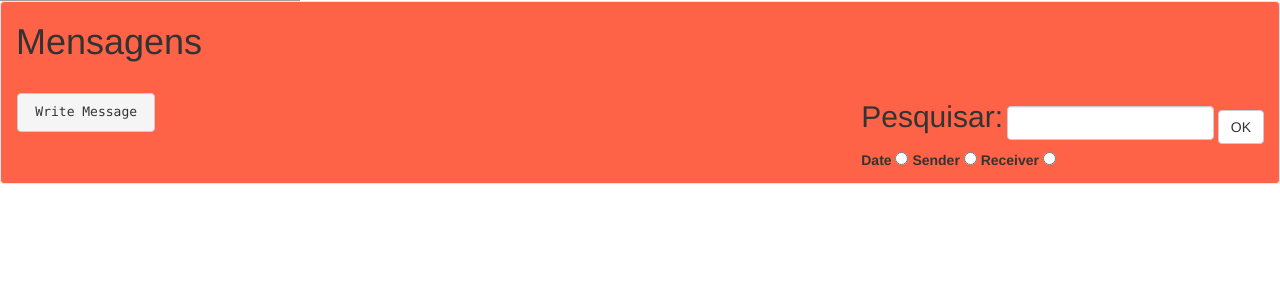
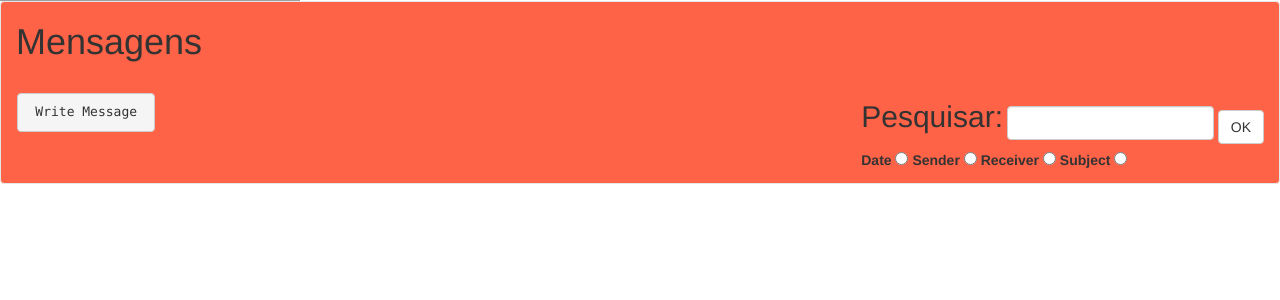
Before and after one commit to Cesar-rso/FoodServer, a Django app: page /messages in a window 1280 px wide. Shown: the part 291-591 px from the top of the page. Run offline with Django 3.2, Linux system fonts and the light colour scheme; data that the repository does not hold is empty; some libraries are stand-ins or nearby versions; grey boxes are pictures that could not be loaded.

Commit message:
Updated messages model, added subject field

```diff
--- a/orders/models.py
+++ b/orders/models.py
@@ -103,4 +103,5 @@ class Messages(models.Model):
         related_name='user_receiver',
     )
     date = models.DateTimeField(default=datetime.datetime.now)
+    subject = models.CharField(max_length=200, default="")
     message = models.CharField(max_length=800)
--- a/orders/templates/orders/messages.html
+++ b/orders/templates/orders/messages.html
@@ -20,6 +20,8 @@
                     <input type="radio" id="sender" name="search_type" value="sender">
                     <label for="receiver">Receiver  </label>
                     <input type="radio" id="receiver" name="search_type" value="receiver">
+                    <label for="receiver">Subject  </label>
+                    <input type="radio" id="subject" name="search_type" value="subject">
                 </div>
                 <button type="submit" class="btn btn-default">OK</button>
             </form>
```
